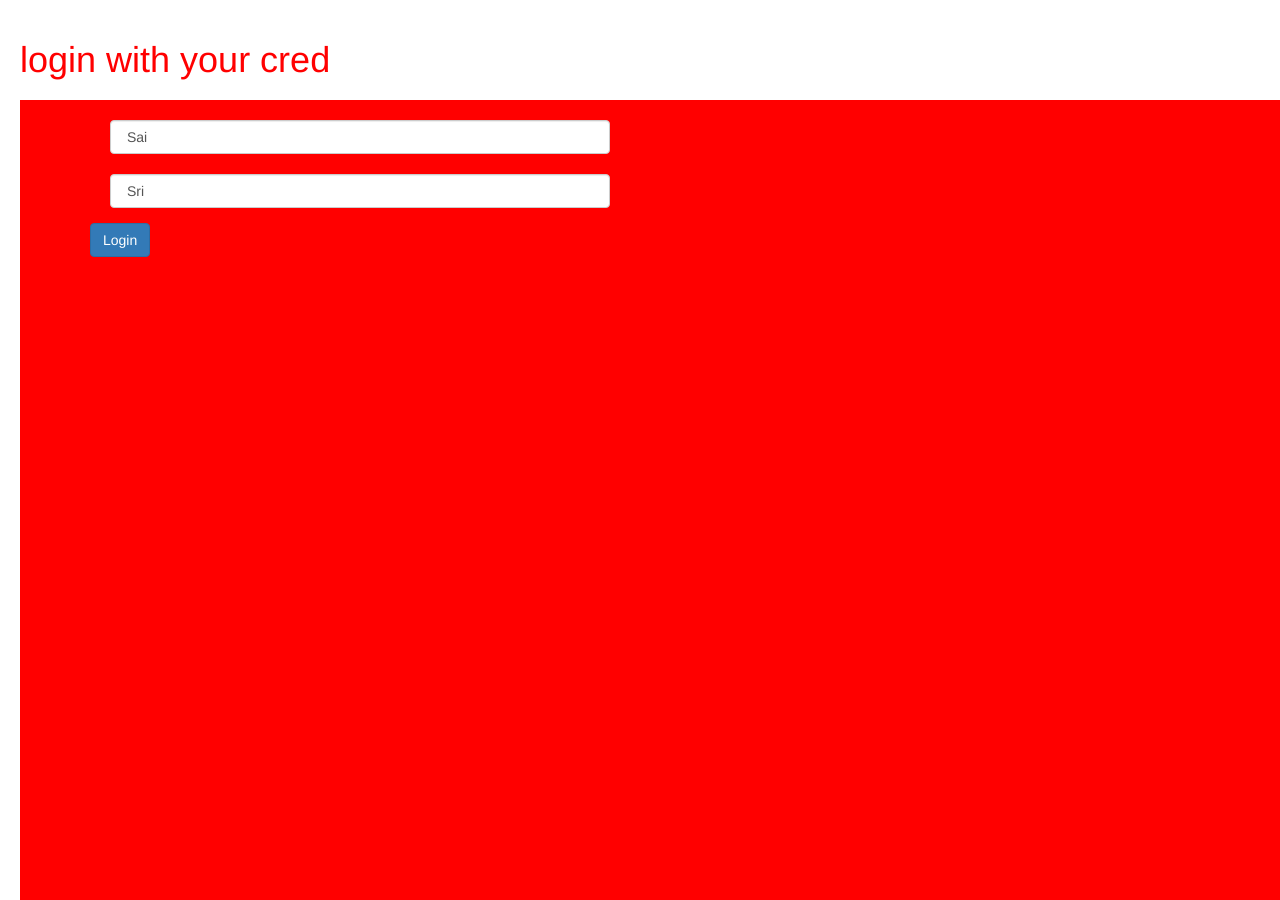
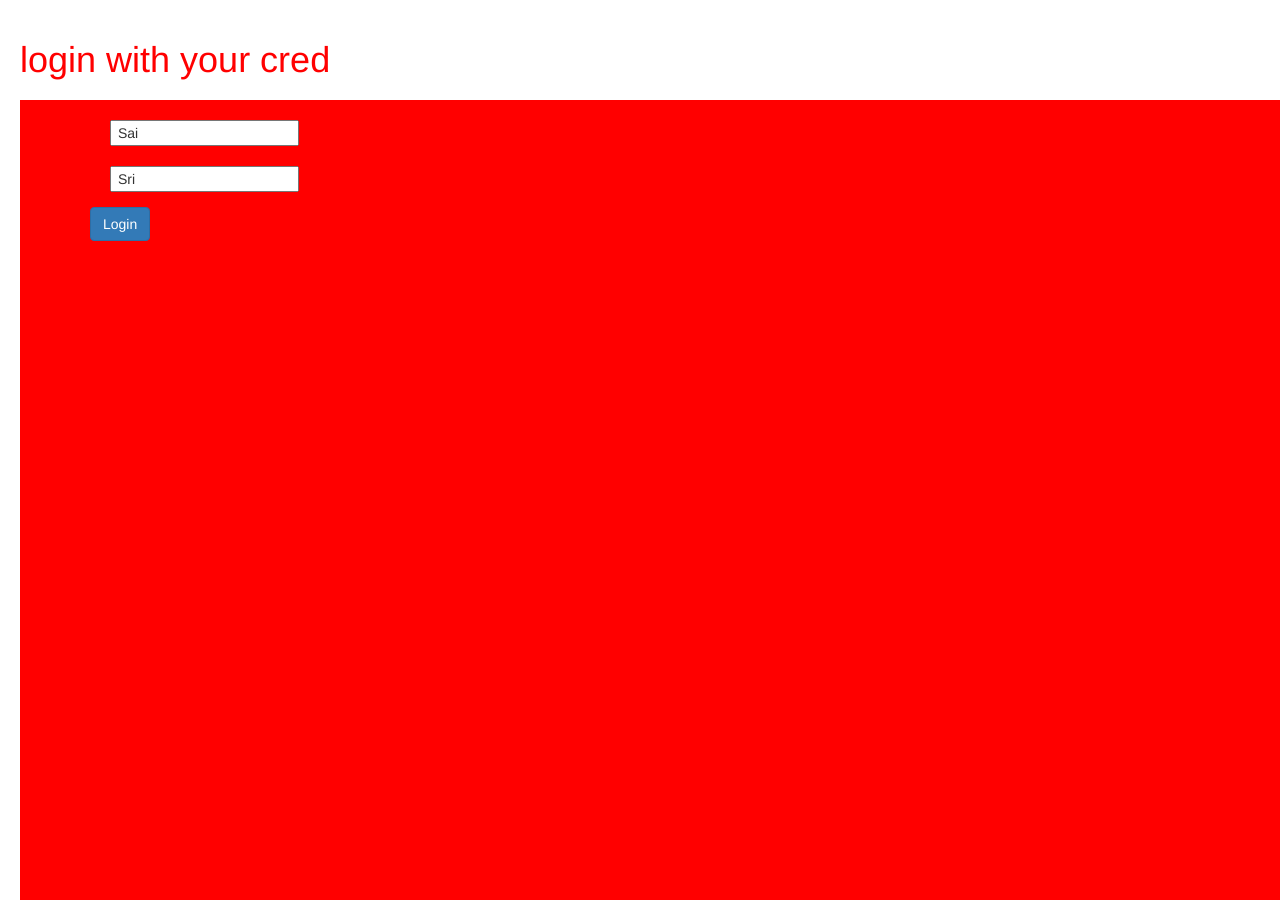
Before and after one commit to ssri442/AngularSession8_assignment8.4, an Angular app: page / in a window 1280 px wide. Shown: the top 900 px of the page. Built offline with nearby package versions, Linux system fonts and the light colour scheme.

Commit message:
6.2finalcommit

```diff
--- a/src/app/login/login/login.component.html
+++ b/src/app/login/login/login.component.html
@@ -1,17 +1,15 @@
 <h1>{{title}}</h1>
-<h2>{{name}}</h2>
+
 <body>
 <div class="container">
     <div class="form-group">
         <label for="firstname" class="sr-only">Firstname</label>
         <input type="text"
-        class="form-control" placeholder="Firstname"
-        [(ngModel)]="firstname">
+          [value]="firstname" (input) = "firstname = $event.target.value">
         </div>
         <div class="form-group">
-        <label for="lastname" class="sr-only">Lastname</label>
-        <input type="text"  class="form-control"
-        placeholder="Lastname" [(ngModel)]="lastname">
+        <label for="lastname"  class="sr-only">Lastname</label>
+        <input type="text"   [value]="lastname" (input) = "lastname = $event.target.value">
         </div>
         <button (click) ="Click()" class="btn btn-primary">Login </button>
 
--- a/src/app/login/login/login.component.ts
+++ b/src/app/login/login/login.component.ts
@@ -21,7 +21,7 @@ title : string;
 
   }
 Click(){
-  this.title ="hi"+ this.firstname + this.lastname;
+  this.title ="hi"+" " + this.firstname +" "+ this.lastname;
 
 }
 }
```
